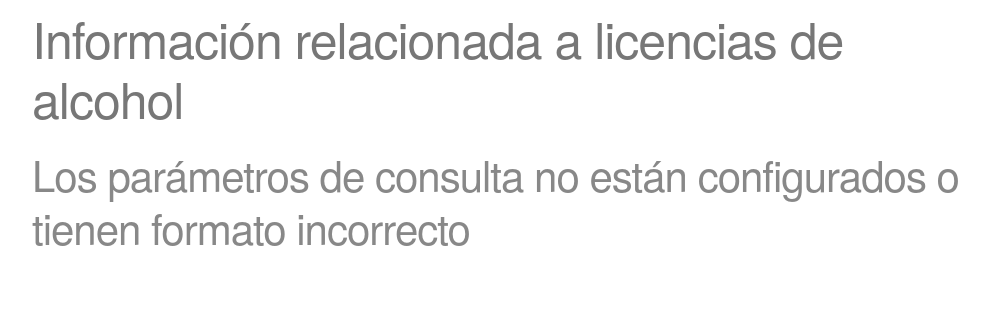
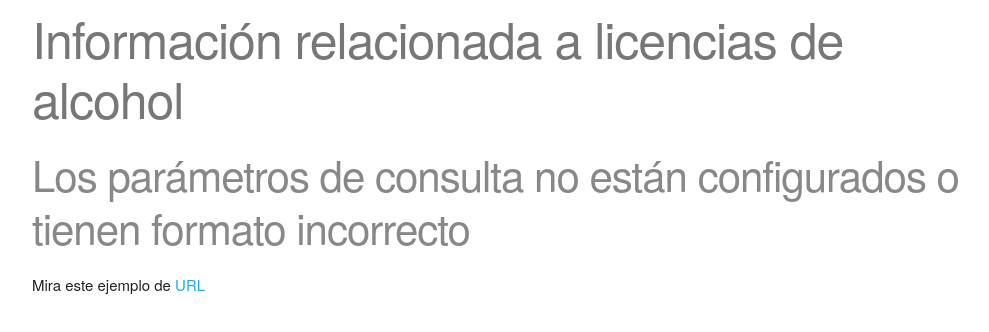
Before and after one commit to Dwigth/alcoholes-mapa-test, a React (Vite) app: page / in a window 1280 px wide. Shown: the top 332 px of the page, without its empty margins (128-1117 px from the left). Built offline with nearby package versions, Linux system fonts and the light colour scheme.

Commit message:
feat(app): add navigation - add event dispatch from Example component - add useEffect to check new events and update app - add Example component - add Example component inside BadRequest component

```diff
--- a/src/App.tsx
+++ b/src/App.tsx
@@ -5,6 +5,7 @@ import { Rula } from './rula';
 import { ZOOM_LEVEL } from './constants';
 import BadRequest from './BadRequest';
 import LicenseTable from './LicenseTable';
+import { useEffect, useState } from 'react';
 
 const Container = styled.div`
 width: 80% !important;
@@ -33,8 +34,25 @@ color: #777;
 
 function App() {
   const title = 'Información relacionada a licencias de alcohol';
-  const { search } = window.location;
-  const rula = new Rula(search);
+  const [rula, setRula] = useState(new Rula(window.location.search));
+
+  useEffect(() => {
+    // Define una función para manejar los eventos de navegación.
+    const handleNavigation = () => {
+      // Realiza las actualizaciones necesarias en la aplicación cuando la URL cambia.
+      console.log('URL cambiada:', window.location.pathname);
+      setRula(new Rula(window.location.search));
+    };
+
+    // Agrega un event listener para el evento "popstate" del navegador.
+    window.addEventListener('popstate', handleNavigation);
+
+    // Asegúrate de eliminar el event listener cuando el componente se desmonta.
+    return () => {
+      window.removeEventListener('popstate', handleNavigation);
+    };
+  }, []);
+
 
   return (
     <>
--- a/src/BadRequest.tsx
+++ b/src/BadRequest.tsx
@@ -1,4 +1,5 @@
 import styled from "styled-components";
+import Example from "./Example";
 
 const BadRequestTitle = styled.h2`
 color: #888;
@@ -6,7 +7,10 @@ color: #888;
 function BadRequest() {
 
     return (
-        <BadRequestTitle>Los parámetros de consulta no están configurados o tienen formato incorrecto</BadRequestTitle>
+        <>
+            <BadRequestTitle>Los parámetros de consulta no están configurados o tienen formato incorrecto</BadRequestTitle>
+            <Example />
+        </>
     )
 }
 
--- /dev/null
+++ b/src/Example.tsx
@@ -0,0 +1,24 @@
+import styled from "styled-components";
+
+const ExampleURI = styled.div``;
+const ExampleLink = styled.a`
+cursor: pointer;
+`;
+
+function Example() {
+    const uri = '?rfc=IUAA&licenciatario=Micheladas%20El%20Capi&licencia=0000LA2500&domicilio=Manuel%20A.%20Jimenez%20113,%20Centro,%2086800%20Teapa,Tab.&rula=IUAA0000LA2500MSLAP17D549286LOM92D947944EC12345';
+
+    function onUrlClick() {
+        const url = new URL(window.location.href);
+        window.history.pushState({}, 'Hello', `${url.origin}${uri}`)
+        window.dispatchEvent(new PopStateEvent('popstate', { state: {} }));
+    }
+
+    return (
+        <ExampleURI>
+            Mira este ejemplo de <ExampleLink onClick={onUrlClick}>URL</ExampleLink>
+        </ExampleURI>
+    )
+}
+
+export default Example;
```
